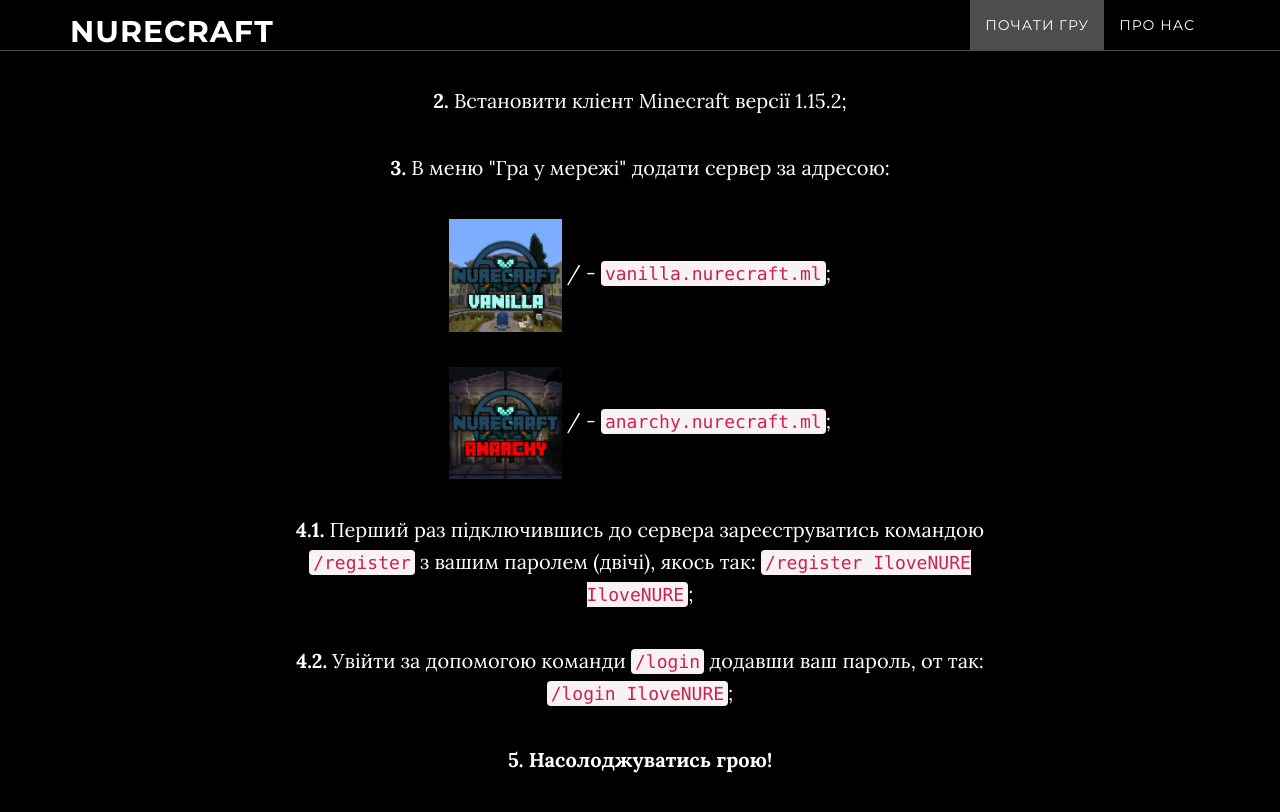
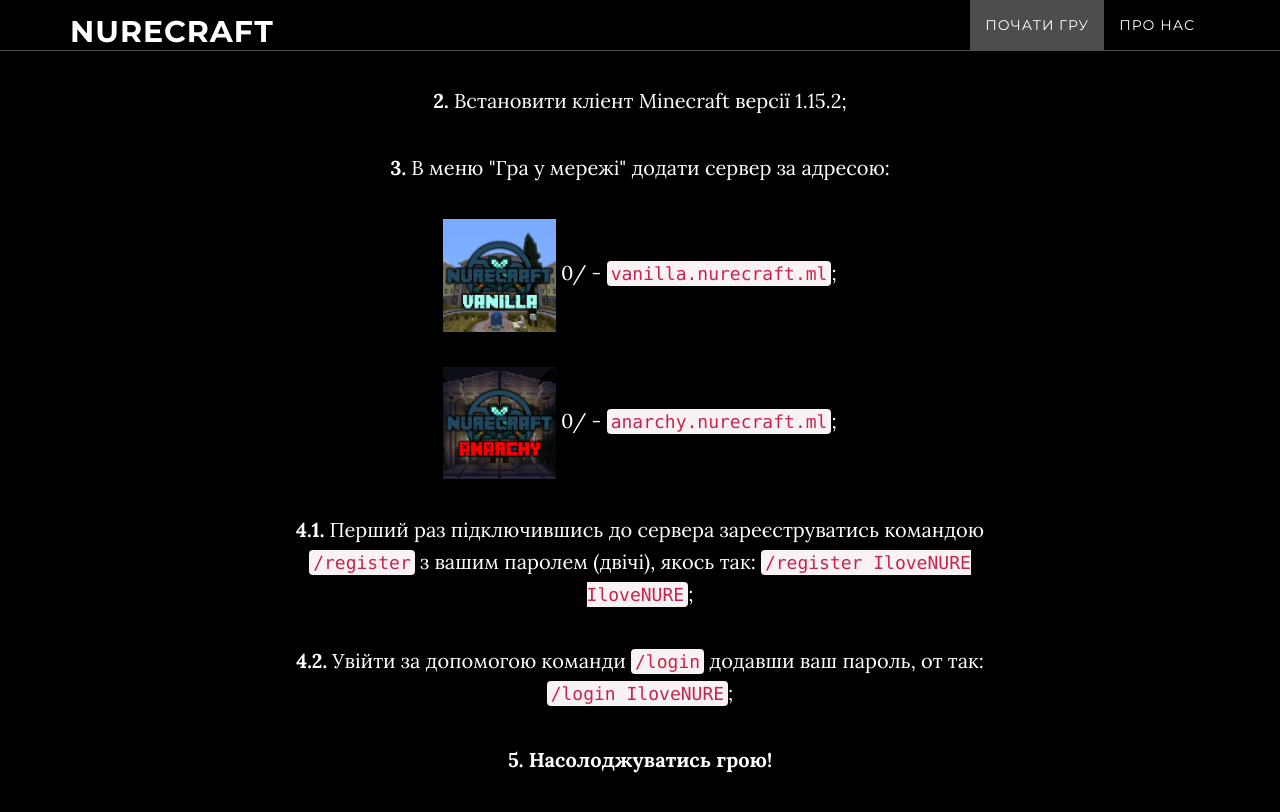
Before and after one commit to nurecraft/nurecraft.github.io, a Jekyll site: the page built from index.html, in a window 1280 px wide and 900 px high, scrolled down 1259 px. Shown: the top 812 px of the window. Built offline with Jekyll 4.4.1, drawn with Linux system fonts in a browser that asks for light colours.

Commit message:
Update about.html

```diff
--- a/_includes/about.html
+++ b/_includes/about.html
@@ -7,8 +7,8 @@
                 <p><b>1.</b> Завантажити офіційний лаунчер Minecraft (якщо ви маєте ліцензію) АБО скористатися TLauncher'ом;</p>
                 <p><b>2.</b> Встановити кліент Minecraft версії 1.15.2;</p>
                 <p><b>3.</b> В меню "Гра у мережі" додати сервер за адресою:</p>
-                <p><img src="/img/vanilla-icon.png" alt="Vanilla" height="15%" width="15%"> <span class="vanilla-status"></span> <span class="vanilla-online"></span>/<span class="vanilla-max"> - <code>vanilla.nurecraft.ml</code>;</p>
-                <p><img src="/img/anarchy-icon.png" alt="Anarchy" height="15%" width="15%"> <span class="anarchy-status"></span> <span class="anarchy-online"></span>/<span class="anarchy-max"> - <code>anarchy.nurecraft.ml</code>;</p>
+                <p><img src="/img/vanilla-icon.png" alt="Vanilla" height="15%" width="15%"> <span class="vanilla-status"></span> <span class="vanilla-online">0</span>/<span class="vanilla-max"></span> - <code>vanilla.nurecraft.ml</code>;</p>
+                <p><img src="/img/anarchy-icon.png" alt="Anarchy" height="15%" width="15%"> <span class="anarchy-status"></span> <span class="anarchy-online">0</span>/<span class="anarchy-max"></span> - <code>anarchy.nurecraft.ml</code>;</p>
                 <p><b>4.1.</b> Перший раз підключившись до сервера зареєструватись командою <code>/register</code> з вашим паролем (двічі), якось так: <code>/register IloveNURE IloveNURE</code>;</p>
                 <p><b>4.2.</b> Увійти за допомогою команди <code>/login</code> додавши ваш пароль, от так: <code>/login IloveNURE</code>;</p>
                 <p><b>5. Насолоджуватись грою!</b></p>
```
